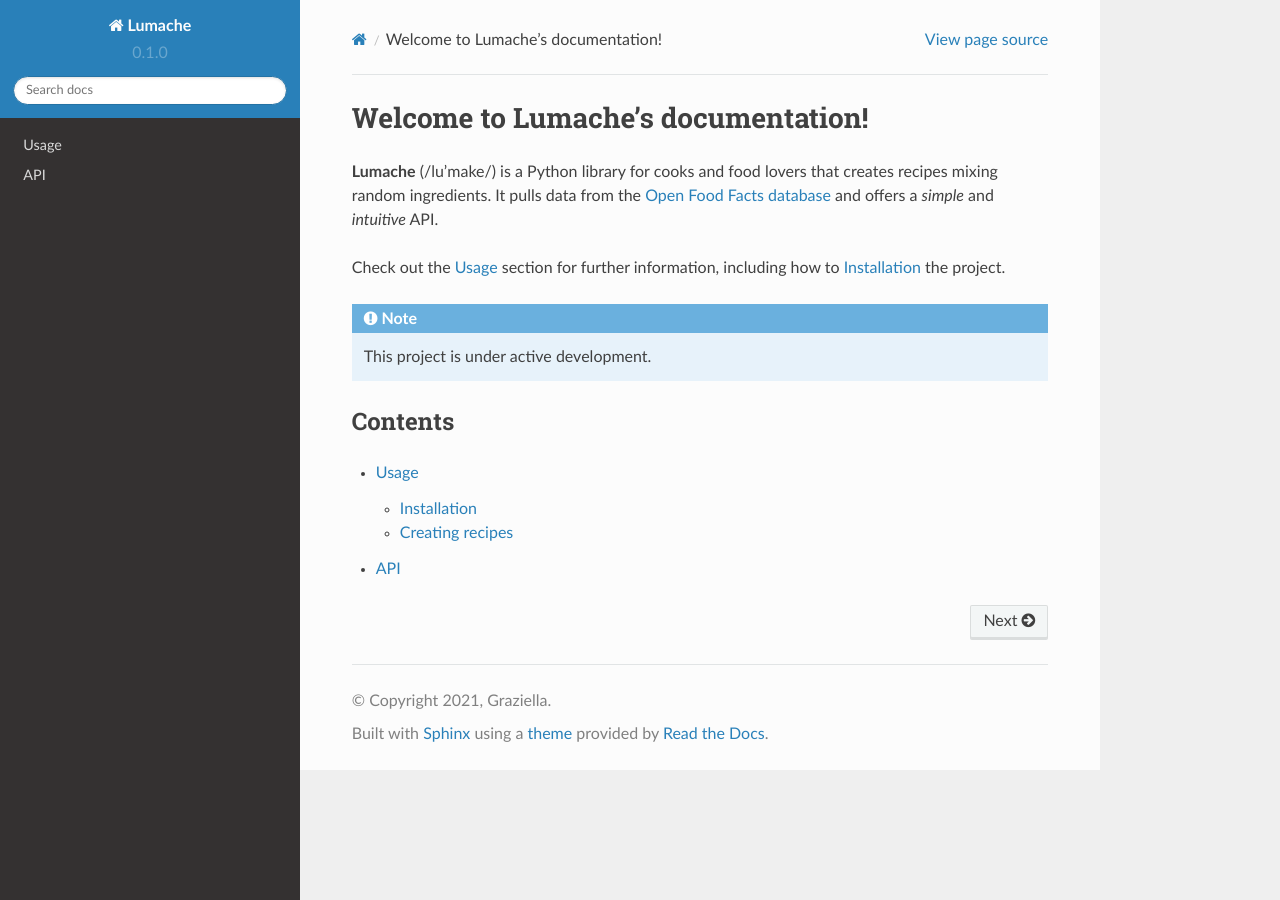
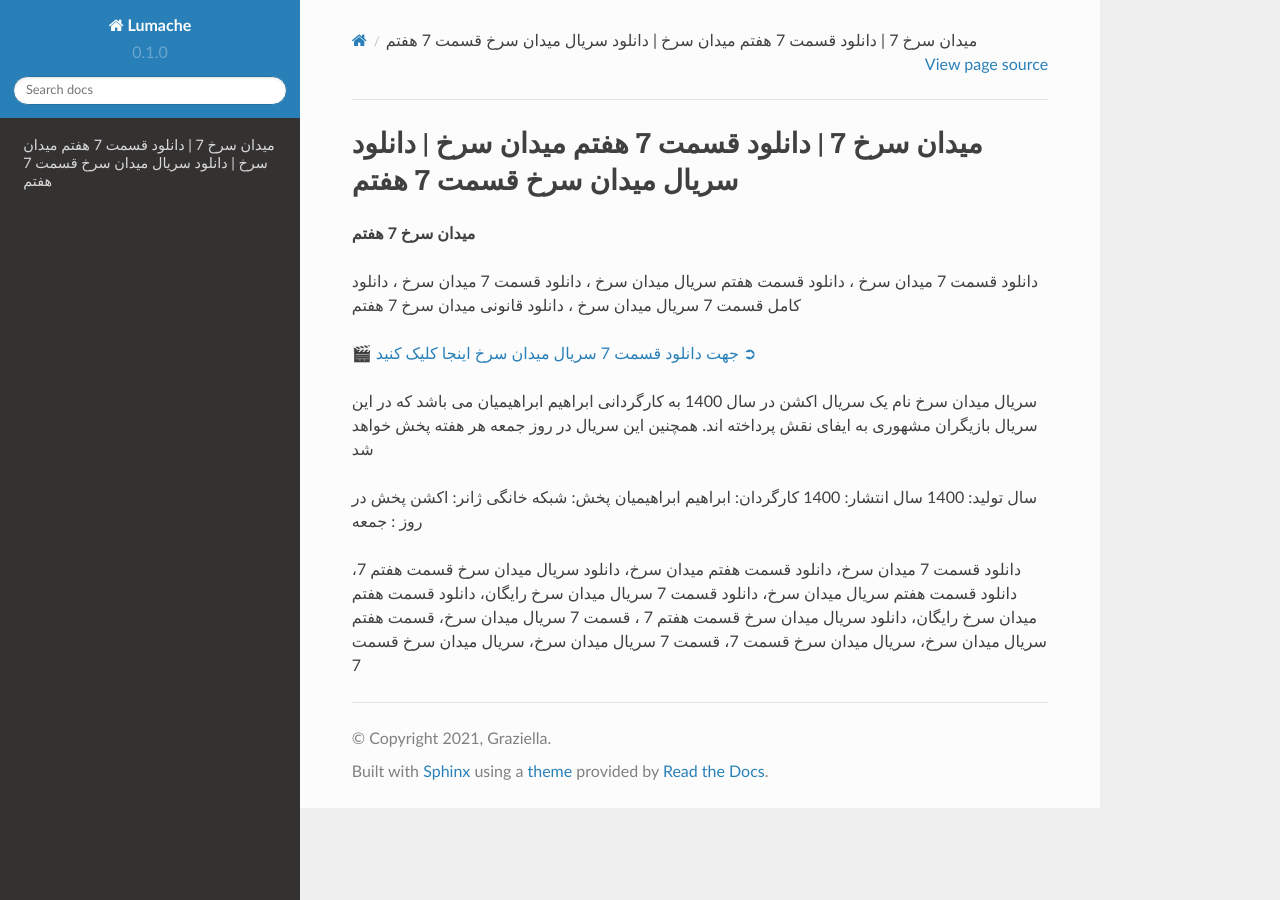
Before and after one commit to filmva/meydanesorkh7, a Sphinx documentation site: the page built from docs/source/index.rst, in a window 1280 px wide. Built offline with Sphinx 7.4.7 and the Read the Docs theme 2.0.0, drawn with Linux system fonts in a browser that asks for light colours.

Commit message:
Update index.rst

```diff
--- a/docs/source/index.rst
+++ b/docs/source/index.rst
@@ -1,22 +1,20 @@
-Welcome to Lumache's documentation!
+میدان سرخ 7 | دانلود قسمت 7 هفتم میدان سرخ | دانلود سریال میدان سرخ قسمت 7 هفتم
 ===================================
 
-**Lumache** (/lu'make/) is a Python library for cooks and food lovers
-that creates recipes mixing random ingredients.
-It pulls data from the `Open Food Facts database <https://world.openfoodfacts.org/>`_
-and offers a *simple* and *intuitive* API.
+**میدان سرخ 7 هفتم**
 
-Check out the :doc:`usage` section for further information, including
-how to :ref:`installation` the project.
+دانلود قسمت 7 میدان سرخ ، دانلود قسمت هفتم سریال میدان سرخ ، دانلود قسمت 7 میدان سرخ ، دانلود کامل قسمت 7 سریال میدان سرخ ، دانلود قانونی میدان سرخ 7 هفتم
 
-.. note::
+`🎬 جهت دانلود قسمت 7 سریال میدان سرخ اینجا کلیک کنید ➲ <https://b2n.ir/n46710>`_
 
-   This project is under active development.
+سریال میدان سرخ نام یک سریال اکشن در سال 1400 به کارگردانی ابراهیم ابراهیمیان می باشد که در این سریال بازیگران مشهوری به ایفای نقش پرداخته اند. همچنین این سریال در روز جمعه هر هفته پخش خواهد شد
 
-Contents
---------
+سال تولید: 1400
+سال انتشار: 1400
+کارگردان: ابراهیم ابراهیمیان
+پخش: شبکه خانگی
+ژانر: اکشن
+پخش در روز : جمعه
 
-.. toctree::
 
-   usage
-   api
+دانلود قسمت 7 میدان سرخ، دانلود قسمت هفتم میدان سرخ، دانلود سریال میدان سرخ قسمت هفتم 7، دانلود قسمت هفتم سریال میدان سرخ، دانلود قسمت 7 سریال میدان سرخ رایگان، دانلود قسمت هفتم میدان سرخ رایگان، دانلود سریال میدان سرخ قسمت هفتم 7 ، قسمت 7 سریال میدان سرخ، قسمت هفتم سریال میدان سرخ، سریال میدان سرخ قسمت 7، قسمت 7 سریال میدان سرخ، سریال میدان سرخ قسمت 7
```
